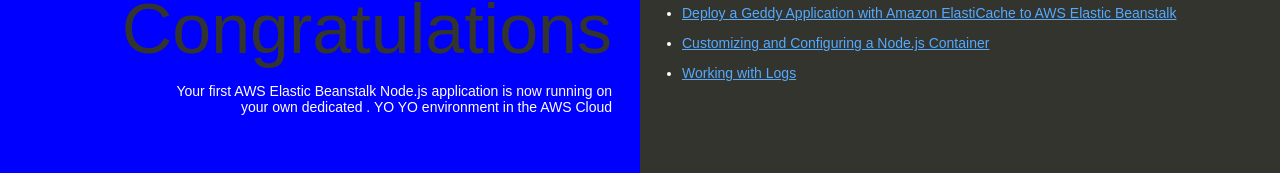
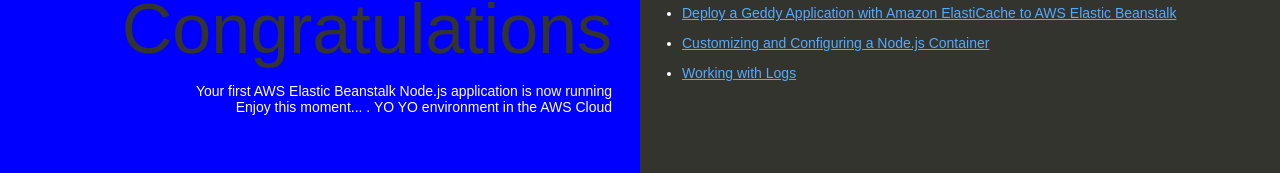
Before and after one commit to prakinr/aws-nodejs-sample-codebuild, a website: page index.html in a window 1280 px wide. Shown: the part 212-385 px from the top of the page. Drawn offline with Linux system fonts and the light colour scheme.

Commit message:
Update index.html

```diff
--- a/index.html
+++ b/index.html
@@ -75,7 +75,7 @@
   <body>
     <div class="textColumn">
       <h1>Congratulations</h1>
-      <p>Your first AWS Elastic Beanstalk Node.js application is now running on your own dedicated . YO YO environment in the AWS Cloud</p>
+      <p>Your first AWS Elastic Beanstalk Node.js application is now running Enjoy this moment... . YO YO environment in the AWS Cloud</p>
     </div>
     <div class="linksColumn">
       <h2>What's Next?</h2>
```
